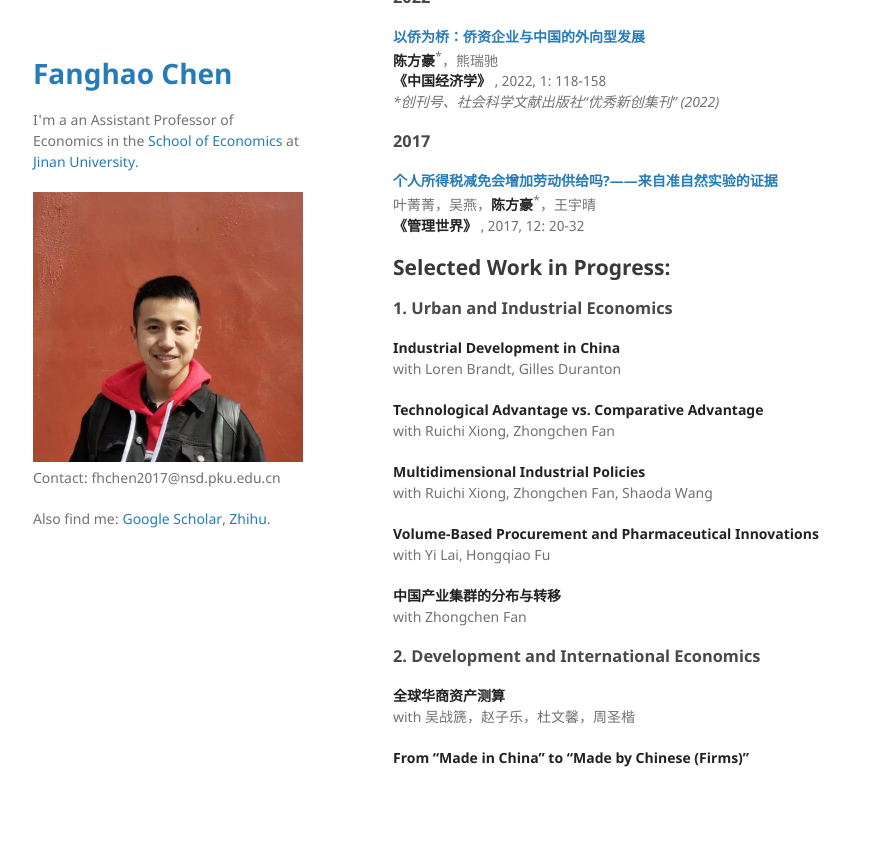
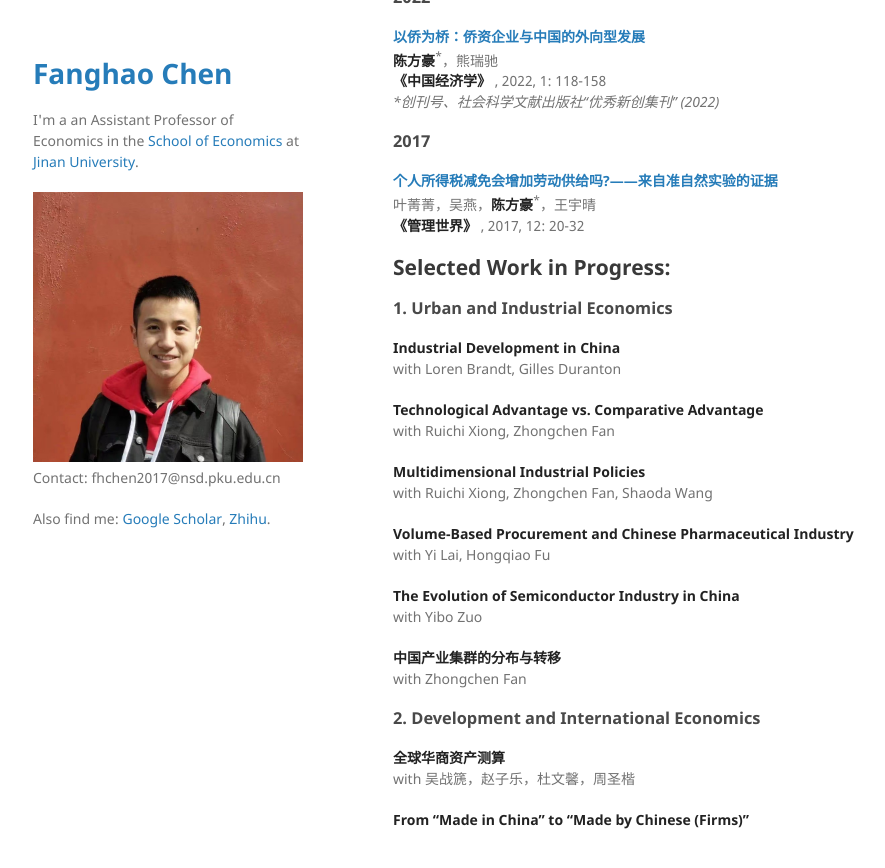
Before and after one commit to FanghaoChen/homepage, a Jekyll site: the page built from research.md, in a window 1280 px wide and 900 px high, scrolled down 1189 px. Shown: the top 868 px of the window, without its empty margins (177-1062 px from the left). Built offline with Jekyll 4.4.1, drawn with Linux system fonts in a browser that asks for light colours; before the commit the page ends 2027 px from its top, so only the background shows below that; some of the changed text lies outside the part shown.

Commit message:
Update research.md

```diff
--- a/research.md
+++ b/research.md
@@ -77,8 +77,11 @@ with Ruichi Xiong, Zhongchen Fan
 **Multidimensional Industrial Policies** <br/>
 with Ruichi Xiong, Zhongchen Fan, Shaoda Wang
 
-**Volume-Based Procurement and Pharmaceutical Innovations** <br/>
+**Volume-Based Procurement and Chinese Pharmaceutical Industry** <br/>
 with Yi Lai, Hongqiao Fu
+
+**The Evolution of Semiconductor Industry in China** <br/>
+with Yibo Zuo
 
 **中国产业集群的分布与转移** <br/>
 with Zhongchen Fan
```
Also changed, not shown: other parts of research.md (+2 -2 lines).
